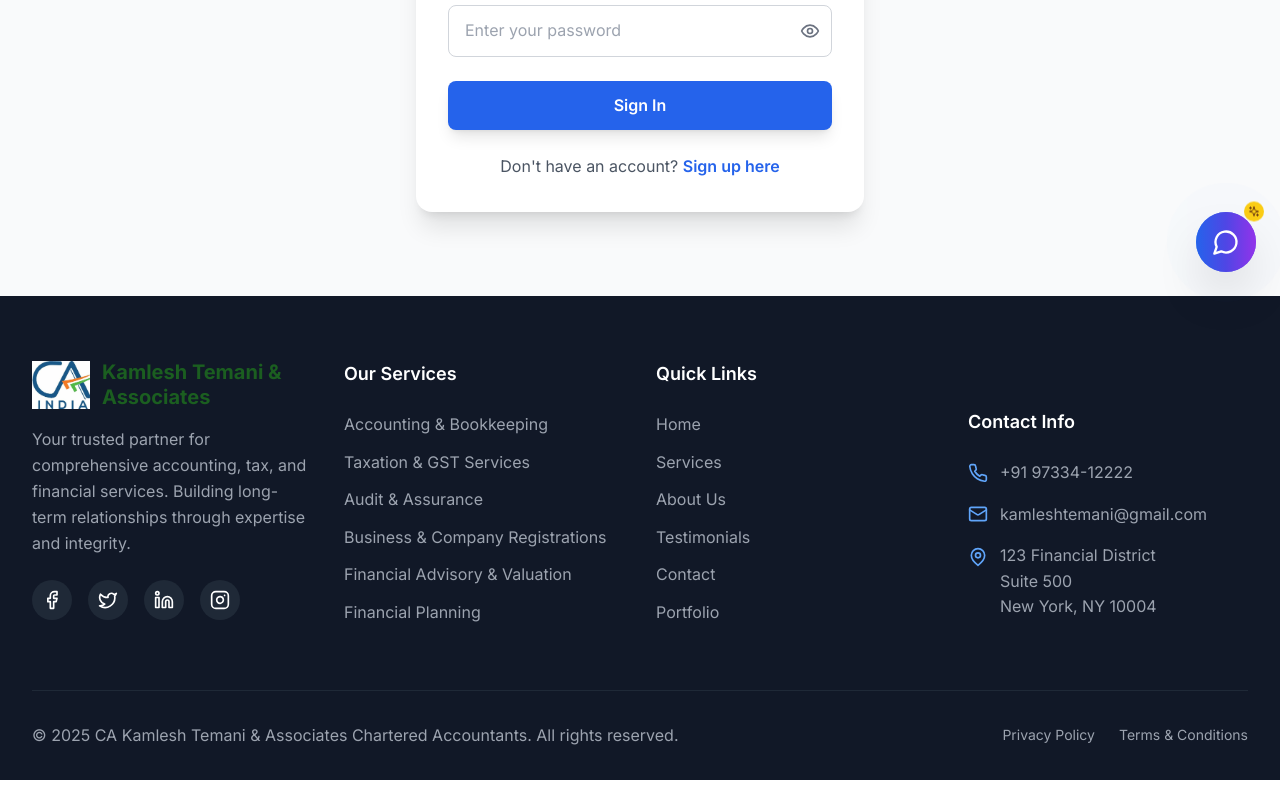
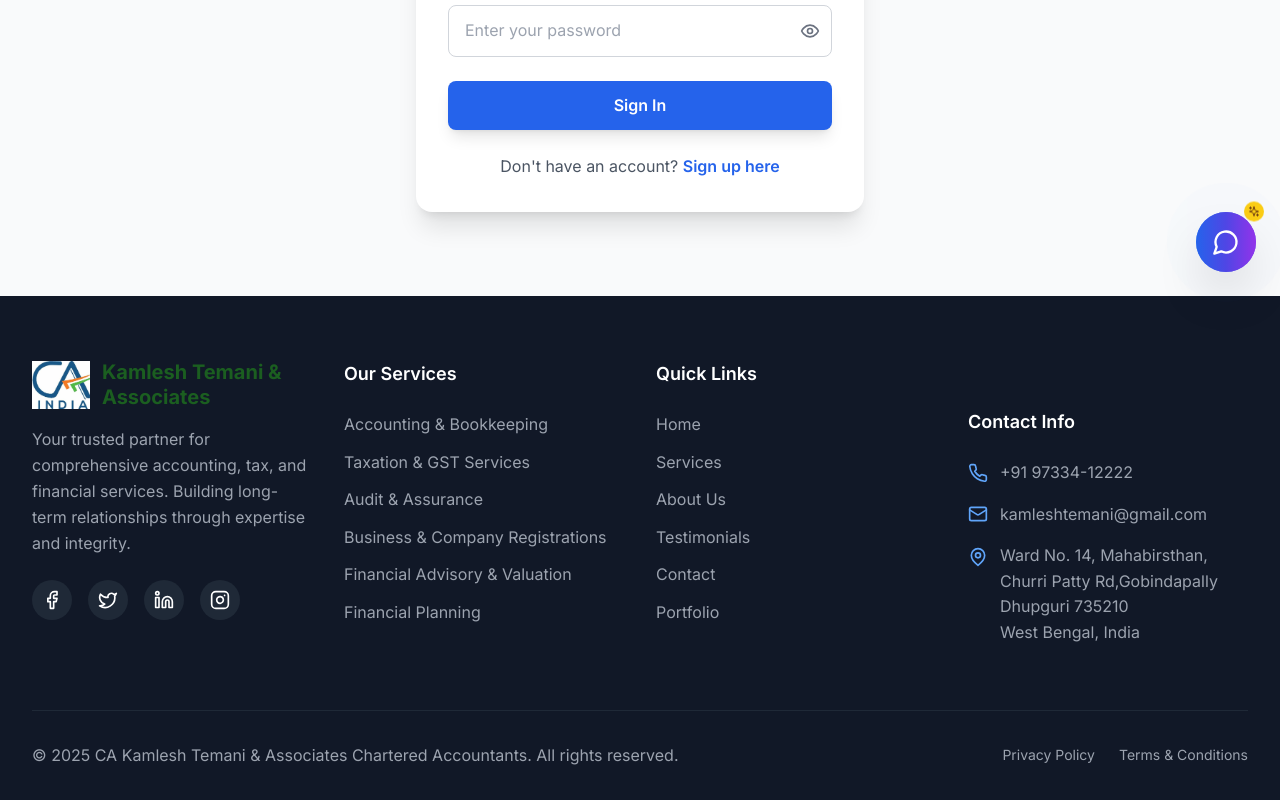
Before and after one commit to yashagarwal16/CA_WEBSITE, a React (Vite) app: page /login in a window 1280 px wide. Shown: the part 504-1304 px from the top of the page. Built offline with nearby package versions, Linux system fonts and the light colour scheme.

Commit message:
Upadte file

```diff
--- a/src/components/About.tsx
+++ b/src/components/About.tsx
@@ -50,7 +50,7 @@ const About = () => {
   ];
 
   const achievements = [
-    { number: '500+', label: 'Satisfied Clients', icon: Users },
+    { number: '5000+', label: 'Satisfied Clients', icon: Users },
     { number: '6+', label: 'Years of Excellence', icon: Award },
     { number: '100%', label: 'Compliance Rate', icon: CheckCircle2 },
     { number: '24/7', label: 'Client Support', icon: Shield },
--- a/src/components/Footer.tsx
+++ b/src/components/Footer.tsx
@@ -83,9 +83,11 @@ const Footer = () => {
                 <MapPin className="h-5 w-5 text-blue-400 dark:text-blue-300 mr-3 flex-shrink-0 mt-1" />
                 <div>
                   <p className="text-gray-400">
-                    123 Financial District<br />
-                    Suite 500<br />
-                    New York, NY 10004
+                    Ward No. 14, Mahabirsthan,
+                      Churri Patty Rd,Gobindapally
+                      <br />
+                    Dhupguri 735210<br />
+                    West Bengal, India
                   </p>
                 </div>
               </div>
--- a/src/components/Hero.tsx
+++ b/src/components/Hero.tsx
@@ -18,7 +18,7 @@ const Hero = () => {
           <div className="inline-flex items-center bg-white/80 dark:bg-gray-800/80 backdrop-blur-sm rounded-full px-6 py-3 shadow-lg border border-white/20 dark:border-gray-700/20">
             <Award className="h-5 w-5 text-amber-500 mr-2" />
             <span className="text-sm font-medium text-gray-700 dark:text-gray-300">
-              Trusted by 500+ Clients • 6+ Years Excellence • 100% Compliance Rate
+              Trusted by 5000+ Clients • 6+ Years Excellence • 100% Compliance Rate
             </span>
           </div>
         </div>
@@ -58,7 +58,7 @@ const Hero = () => {
                     <Users className="h-6 w-6 text-blue-600 dark:text-blue-400" />
                   </div>
                 </div>
-                <div className="text-2xl font-bold text-gray-900 dark:text-white mb-1">500+</div>
+                <div className="text-2xl font-bold text-gray-900 dark:text-white mb-1">5000+</div>
                 <div className="text-sm text-gray-600 dark:text-gray-400">Satisfied Clients</div>
               </div>
               <div className="text-center">
--- a/src/components/Services.tsx
+++ b/src/components/Services.tsx
@@ -26,7 +26,7 @@ const Services = () => {
       features: ['Daily bookkeeping & ledger maintenance', 'Financial statements & MIS reports', 'Expense tracking & analysis'],
       price: '₹5,000/month',
       popular: false,
-      trustBadge: '500+ Clients'
+      trustBadge: '5000+ Clients'
     },
     {
       id: 'taxation',
@@ -203,7 +203,7 @@ const Services = () => {
               <div className="w-12 h-12 bg-gradient-to-br from-purple-100 to-purple-200 dark:from-purple-900 dark:to-purple-800 rounded-xl flex items-center justify-center mx-auto">
                 <Users className="h-6 w-6 text-purple-600 dark:text-purple-400" />
               </div>
-              <div className="text-2xl font-bold text-gray-900 dark:text-white">500+</div>
+              <div className="text-2xl font-bold text-gray-900 dark:text-white">5000+</div>
               <div className="text-sm text-gray-600 dark:text-gray-400">Happy Clients</div>
             </div>
             <div className="space-y-2">
--- a/src/components/Testimonials.tsx
+++ b/src/components/Testimonials.tsx
@@ -76,7 +76,7 @@ const Testimonials = () => {
               <div className="text-sm text-gray-600 dark:text-gray-400">Average Rating</div>
             </div>
             <div className="space-y-2">
-              <div className="text-3xl font-bold text-blue-600 dark:text-blue-400">500+</div>
+              <div className="text-3xl font-bold text-blue-600 dark:text-blue-400">5000+</div>
               <div className="text-sm text-gray-600 dark:text-gray-400">Happy Clients</div>
             </div>
             <div className="space-y-2">
```
